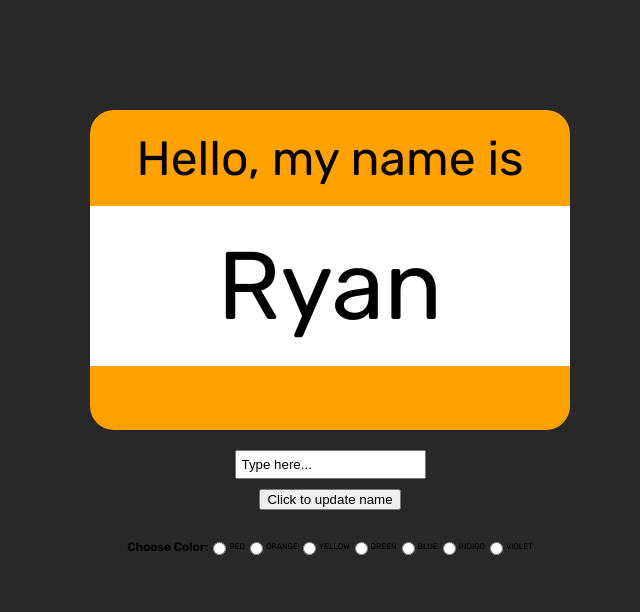
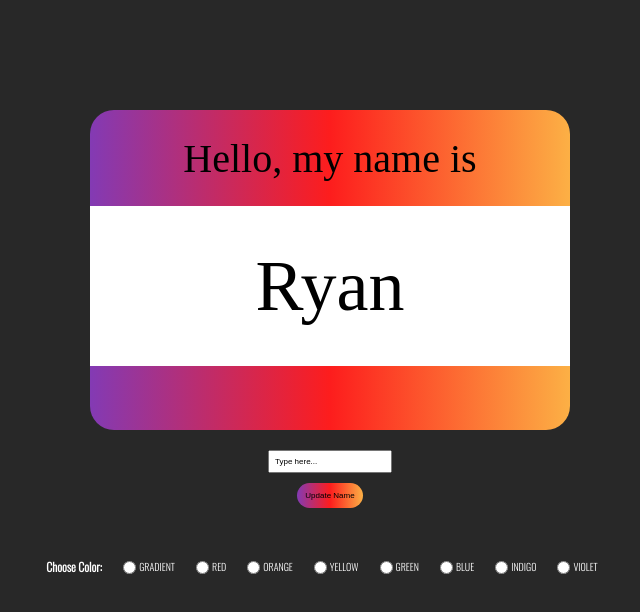
Before and after one commit to ryanjeffrey/name-tag, a plain HTML site: page index.html in a window 1280 px wide. Shown: the whole page, without its empty margins (310-950 px from the left). Drawn offline with nearby package versions, Linux system fonts and the light colour scheme; a web font is replaced by a local one.

Commit message:
Update font and styling

```diff
--- a/index.html
+++ b/index.html
@@ -8,9 +8,7 @@
     <link rel="icon" type="image/x-icon" href="/assets/alchemy-favicon.png" />
     <link rel="preconnect" href="https://fonts.googleapis.com">
     <link rel="preconnect" href="https://fonts.gstatic.com" crossorigin>
-    <link rel="stylesheet"
-        href="https://fonts.googleapis.com/css2?family=Rubik:wght@300;400;600&family=Titillium+Web:wght@200;400;600&display=swap">
-    <link rel="stylesheet" href="/styles/reset.css" />
+    <link href="https://fonts.googleapis.com/css2?family=Ibarra+Real+Nova:ital,wght@1,500&family=Oswald:wght@300&display=swap" rel="stylesheet">    <link rel="stylesheet" href="/styles/reset.css" />
     <link rel="stylesheet" href="/styles/global.css" />
     <title>Web App</title>
 </head>
@@ -26,11 +24,13 @@
         </div>
 
         <input type="text" name="name-input" id="name-input" value="Type here..." />
-        <button id="update-button">Click to update name</button>
+        <button id="update-button">Update Name</button>
 
 
         <div id="color-selectors">
             <h2>Choose Color:</h2>
+            <input type="radio" id="gradient" name="color" value="GRADIENT">
+            <label for="gradient">GRADIENT</label><br>
             <input type="radio" id="red" name="color" value="RED">
             <label for="red">RED</label><br>
             <input type="radio" id="orange" name="color" value="ORANGE">
@@ -43,7 +43,7 @@
             <label for="blue">BLUE</label><br>
             <input type="radio" id="indigo" name="color" value="INDIGO">
             <label for="indigo">INDIGO</label><br>
-            <input type="radio" id="javascript" name="color" value="VIOLET">
+            <input type="radio" id="violet" name="color" value="VIOLET">
             <label for="violet">VIOLET</label><br>
         </div>
     </main>
--- a/styles/global.css
+++ b/styles/global.css
@@ -2,12 +2,22 @@
     --background: rgb(40, 40, 40);
     --header-background: white;
     --footer-background: rgb(243, 242, 242);
+    --gradient: linear-gradient(90deg, rgba(131,58,180,1) 0%, rgba(253,29,29,1) 50%, rgba(252,176,69,1) 100%);
 }
 
 body {
     height: 100vh;
-    font-family: 'Rubik', san-serif;
+    font-family: 'Ibarra Real Nova', serif;
     background: var(--background);
+}
+
+button {
+    border-radius: 24px;
+    background: var(--gradient);
+    transition: background 0.6s ease-in;
+    padding: 8px;
+    border: none;
+    font-size: 8px;
 }
 
 header {
@@ -31,8 +41,9 @@ main * {
     width: 480px;
     height: 320px;
     border-radius: 24px;
-    background-color: rgb(255, 162, 0);
+    background: var(--gradient);
     margin: 10px;
+    transition: background 0.6s ease-in;
 }
 
 #greeting {
@@ -40,7 +51,7 @@ main * {
     justify-content: center;
     align-items: center;
     height: 96px;
-    font-size: 48px;
+    font-size: 40px;
 }
 
 #name {
@@ -49,12 +60,13 @@ main * {
     align-items: center;
     height: 160px;
     background-color: white;
-    font-size: 96px;
+    font-size: 72px;
 }
 
 #name-input {
     padding: 5px;
     margin: 10px;
+    font-size: 8px;
 }
 
 #color-selectors {
@@ -62,14 +74,20 @@ main * {
     justify-content: center;
     align-items: center;
     flex-direction: row;
-    font-size: 8px;
-    margin: 20px;
+    font-size: 10px;
+    margin: 40px;
+    color: white;
+    font-family: 'Oswald', sans-serif;
 }
 
 #color-selectors h2 {
     font-size: 12px;
 }
 
+#color-selectors * {
+    padding-right: 16px;
+}
+
 footer {
 
 }
```
